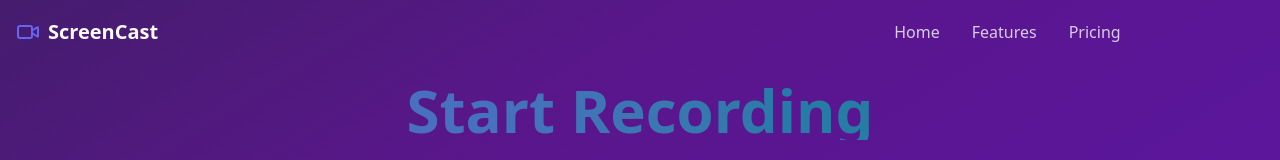
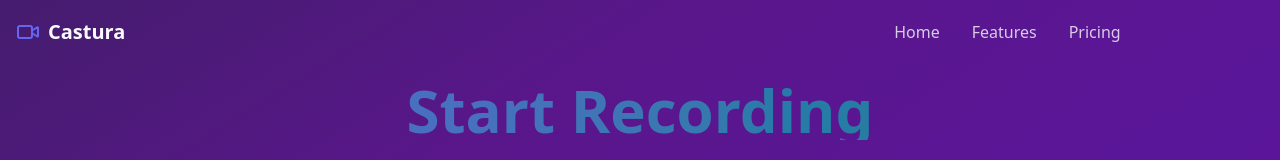
Before and after one commit to itsviv0/castura, a Next.js app: page /record in a window 1280 px wide. Shown: the top 160 px of the page. Built offline with nearby package versions, Linux system fonts and the light colour scheme.

Commit message:
Updated app metadata and Navbar title.

```diff
--- a/app/layout.tsx
+++ b/app/layout.tsx
@@ -23,8 +23,8 @@ const Providers = dynamic(
 );
 
 export const metadata: Metadata = {
-  title: "Castura | ScreenCast",
-  description: "created by itsviv0",
+  title: "Castura",
+  description: "Freemium stream recording app created by itsviv0",
 };
 
 export default function RootLayout({
--- a/app/record/page.tsx
+++ b/app/record/page.tsx
@@ -28,7 +28,7 @@ export default function Record() {
         },
       });
 
-      let streams = [screenStream];
+      const streams = [screenStream];
 
       // Get microphone audio if enabled
       if (audioEnabled) {
--- a/components/Navbar.tsx
+++ b/components/Navbar.tsx
@@ -40,7 +40,7 @@ export const Navbar = () => {
         <div className="flex items-center justify-between h-16">
           <Link href="/home" className="flex items-center space-x-2">
             <Video className="h-6 w-6 text-primary" />
-            <span className="font-bold text-xl">ScreenCast</span>
+            <span className="font-bold text-xl">Castura</span>
           </Link>
 
           {/* Desktop Navigation */}
```
